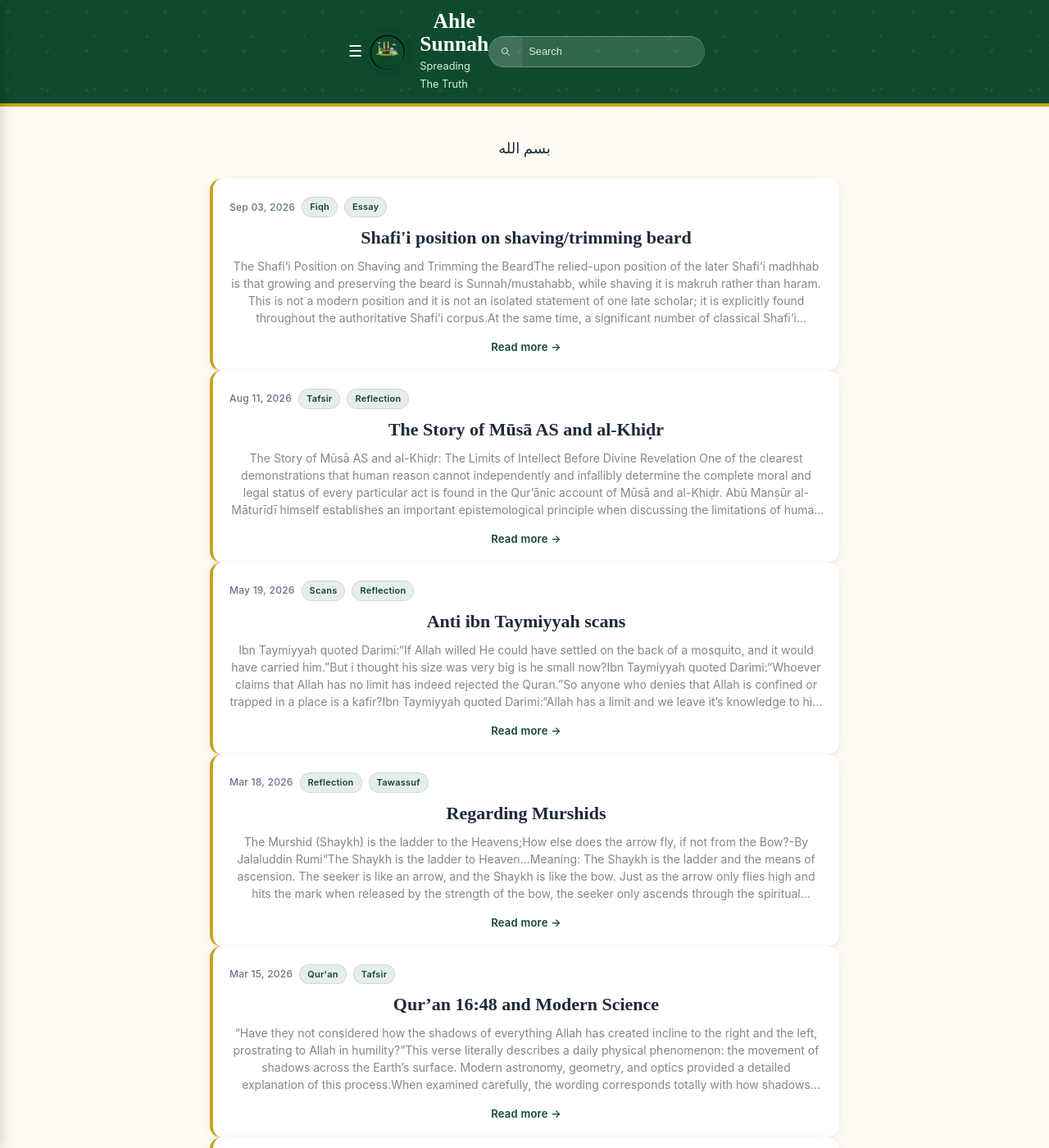
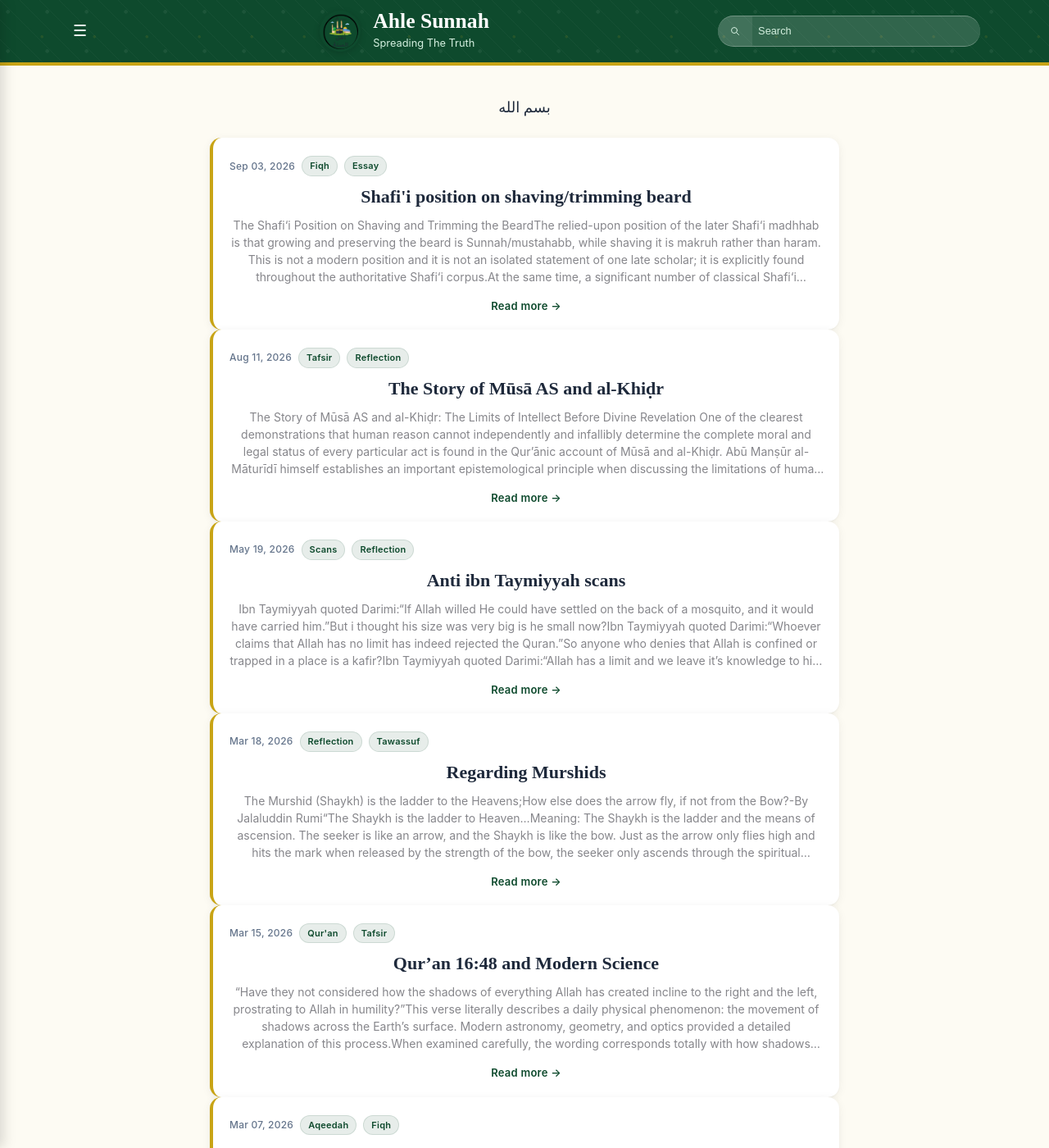
Before and after one commit to Fali17/ahlesunnah, a Jekyll site: the page built from index.html, in a window 1280 px wide and 1400 px high. Shown: the whole window at 82% size. Built offline with Jekyll 4.4.1, drawn with Linux system fonts in a browser that asks for light colours; the list of posts is cut into pages by our own code.

Commit message:
Update default.html

```diff
--- a/_layouts/default.html
+++ b/_layouts/default.html
@@ -55,9 +55,7 @@
       padding-left: 42px !important;
     }
 
-    .header-container {
-width:480px;
-    }
+
 
   </style>
 </head>
```
